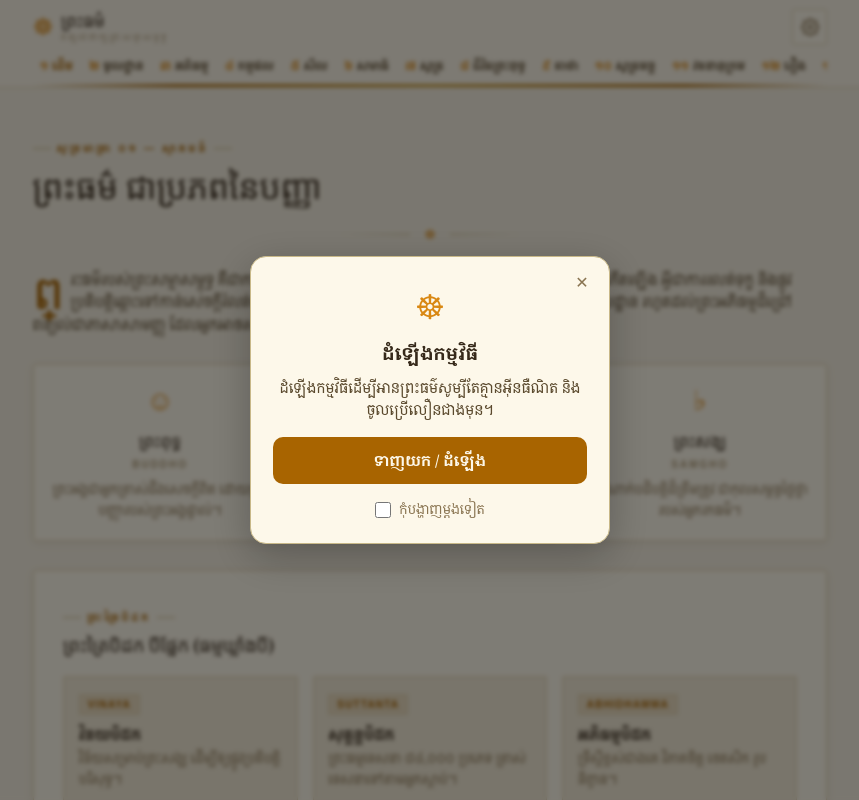
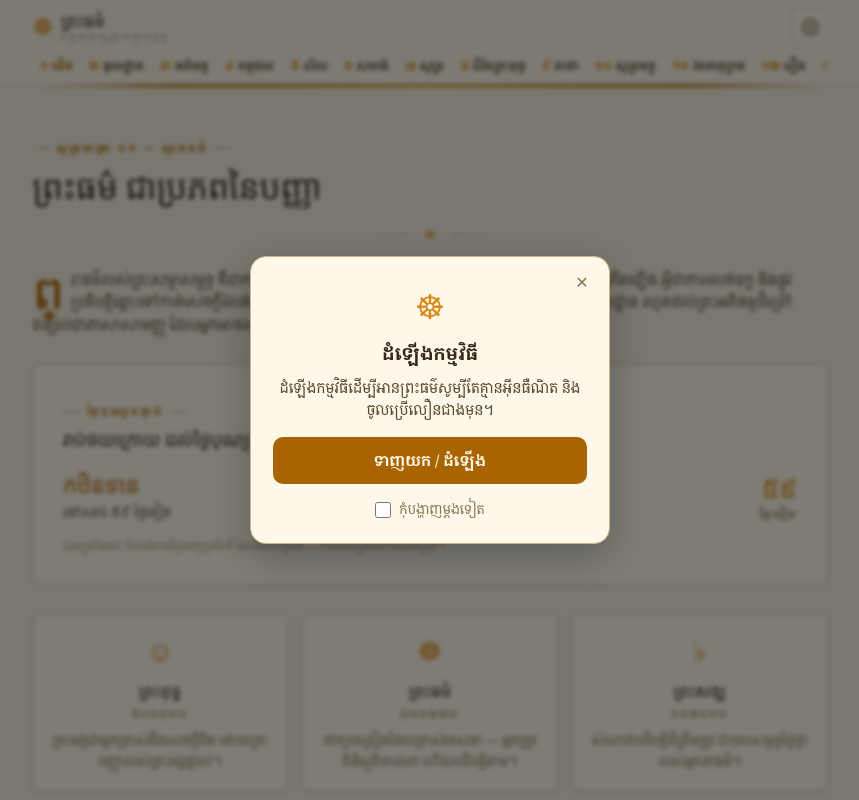
Before and after one commit to NgoytryLyhuor/buddha-dhamma, a Vue app: page / in a window 1280 px wide. Shown: the top 800 px of the page, without its empty margins (210-1069 px from the left). Built offline with nearby package versions, Linux system fonts and the light colour scheme; a web font is replaced by a local one.

Commit message:
Feature: quote of the day (date-seeded) + festival countdown card on Home

```diff
--- /dev/null
+++ b/src/components/FestivalCountdownCard.vue
@@ -0,0 +1,58 @@
+<template>
+  <div v-if="countdown" class="card-paper p-6 md:p-8 mt-8">
+    <p class="chapter-label">{{ t('ថ្ងៃបុណ្យបន្ទាប់', 'NEXT FESTIVAL') }}</p>
+    <h3 class="font-display text-xl mt-2" :style="{ color: 'var(--ink)' }">
+      {{ t('រាប់ថយក្រោយ ដល់ថ្ងៃបុណ្យ', 'Countdown to the Next Festival') }}
+    </h3>
+
+    <div class="flex items-center justify-between gap-4 mt-5 flex-wrap">
+      <div>
+        <p class="font-display text-2xl" :style="{ color: 'var(--accent)' }">{{ t(countdown.km, countdown.en) }}</p>
+        <p v-if="!countdown.today" class="mt-1 text-sm" :style="{ color: 'var(--ink-soft)' }">
+          {{ t(remainingKm, remainingEn) }}
+        </p>
+        <p v-else class="mt-1 text-sm font-bold" :style="{ color: 'var(--accent-bright)' }">
+          {{ t('ថ្ងៃនេះ!', 'Today!') }}
+        </p>
+      </div>
+
+      <div class="text-right">
+        <p class="text-2xl md:text-3xl font-display" :style="{ color: 'var(--accent-bright)' }">
+          {{ countdown.today ? t('ថ្ងៃនេះ', 'Today') : daysKh }}
+        </p>
+        <p v-if="!countdown.today" class="text-[10px] font-bold tracking-[0.18em] uppercase mt-1" :style="{ color: 'var(--ink-muted)' }">
+          {{ t('ថ្ងៃទៀត', 'DAYS TO GO') }}
+        </p>
+      </div>
+    </div>
+
+    <p class="text-[11px] mt-4 leading-relaxed" :style="{ color: 'var(--ink-faint)' }">
+      {{ t('បុណ្យទាំងនេះ កំណត់តាមថ្ងៃពេញបូណ៌មី នៃបដិទិនចន្ទគតិ — កាលបរិច្ឆេទជាការប៉ាន់ស្មាន។', 'These festivals follow the lunar full moon; the exact date may shift slightly each year.') }}
+    </p>
+  </div>
+</template>
+
+<script setup>
+import { computed } from 'vue'
+import { useLanguage } from '../composables/useLanguage'
+import { useFestivalCountdown } from '../composables/useFestivalCountdown'
+
+const { t } = useLanguage()
+const { countdown } = useFestivalCountdown()
+
+const khDigits = ['០', '១', '២', '៣', '៤', '៥', '៦', '៧', '៨', '៩']
+function khNum(n) {
+  return String(n).split('').map(d => khDigits[Number(d)]).join('')
+}
+
+const daysKh = computed(() => khNum(countdown.value ? countdown.value.days : 0))
+
+const remainingKm = computed(() => {
+  const d = countdown.value ? countdown.value.days : 0
+  return `នៅសល់ ${khNum(d)} ថ្ងៃទៀត`
+})
+const remainingEn = computed(() => {
+  const d = countdown.value ? countdown.value.days : 0
+  return `${d} day${d === 1 ? '' : 's'} to go`
+})
+</script>
--- /dev/null
+++ b/src/composables/useFestivalCountdown.js
@@ -0,0 +1,74 @@
+import { ref, computed, onBeforeUnmount, onMounted } from 'vue'
+
+// Khmer festivals follow the lunar full-moon, so Gregorian dates shift yearly.
+// These are the observed/expected full-moon dates for the upcoming cycles.
+// Index: [Māgha, Vesākha, Āsāḷha, Vassa start, Kaṭhina]
+const FESTIVAL_DATES = [
+  { year: 2026, map: [
+    { km: 'មាឃបូជា', en: 'Māgha Pūjā', date: '2026-03-03' },
+    { km: 'វិសាខបូជា', en: 'Vesākha Pūjā', date: '2026-05-01' },
+    { km: 'អាសាឡ្ហបូជា', en: 'Āsāḷha Pūjā', date: '2026-07-29' },
+    { km: 'ព្រះវស្សា', en: 'Vassa (Rains)', date: '2026-07-30' },
+    { km: 'កឋិនទាន', en: 'Kaṭhina', date: '2026-10-26' },
+  ]},
+  { year: 2027, map: [
+    { km: 'មាឃបូជា', en: 'Māgha Pūjā', date: '2027-02-22' },
+    { km: 'វិសាខបូជា', en: 'Vesākha Pūjā', date: '2027-05-20' },
+    { km: 'អាសាឡ្ហបូជា', en: 'Āsāḷha Pūjā', date: '2027-07-19' },
+    { km: 'ព្រះវស្សា', en: 'Vassa (Rains)', date: '2027-07-20' },
+    { km: 'កឋិនទាន', en: 'Kaṭhina', date: '2027-10-16' },
+  ]},
+]
+
+function parse(d) {
+  return new Date(d + 'T00:00:00')
+}
+
+function startOfToday() {
+  const d = new Date()
+  d.setHours(0, 0, 0, 0)
+  return d
+}
+
+function allFestivals() {
+  const out = []
+  const nowYear = new Date().getFullYear()
+  for (const { year, map } of FESTIVAL_DATES) {
+    if (year < nowYear - 1 || year > nowYear + 1) continue
+    for (const f of map) out.push({ ...f, ts: parse(f.date).getTime() })
+  }
+  return out.sort((a, b) => a.ts - b.ts)
+}
+
+export function useFestivalCountdown() {
+  const now = ref(Date.now())
+  let timer = null
+
+  function update() { now.value = startOfToday().getTime() }
+  function start() {
+    update()
+    timer = setInterval(() => {
+      // re-check every hour; day boundary is enough but cheap to run
+      update()
+    }, 3600 * 1000)
+  }
+  function stop() { if (timer) { clearInterval(timer); timer = null } }
+
+  onMounted(start)
+  onBeforeUnmount(stop)
+
+  const countdown = computed(() => {
+    const t0 = startOfToday().getTime()
+    const list = allFestivals()
+    let next = null
+    for (const f of list) {
+      if (f.ts >= t0) { next = f; break }
+    }
+    if (!next) return null
+    const days = Math.round((next.ts - t0) / 86400000)
+    const today = days === 0
+    return { km: next.km, en: next.en, date: next.date, days, today, ts: next.ts }
+  })
+
+  return { countdown }
+}
--- a/src/composables/useRandomQuote.js
+++ b/src/composables/useRandomQuote.js
@@ -2,6 +2,14 @@ import { ref, onBeforeUnmount } from 'vue'
 import { dhammaQuotes } from '../data/dhammaQuotes'
 
 let clearTimer = null
+
+// Deterministic index for a given day, so the first quote of the day is stable
+// (a true "quote of the day") while "Another" still swaps freely.
+function dayIndex() {
+  const now = new Date()
+  const seed = now.getFullYear() * 10000 + (now.getMonth() + 1) * 100 + now.getDate()
+  return Math.abs(seed) % dhammaQuotes.length
+}
 
 export function useRandomQuote() {
   const last = ref(-1)
@@ -28,7 +36,10 @@ export function useRandomQuote() {
 
   onBeforeUnmount(() => { if (clearTimer) clearTimeout(clearTimer) })
 
-  next()
+  // Start with the day's quote, then let "Another" swap to a random one.
+  const today = dayIndex()
+  last.value = today
+  quote.value = dhammaQuotes[today]
 
   return { quote, next, shareText }
 }
--- a/src/views/HomeView.vue
+++ b/src/views/HomeView.vue
@@ -9,6 +9,9 @@
     <p class="mt-5 text-[15px] md:text-base drop-cap leading-loose" :style="{ color: 'var(--ink-soft)' }">
       {{ t('ព្រះធម៌របស់ព្រះសម្មាសម្ពុទ្ធ គឺជាការបង្រៀនពីការពិតនៃជីវិត ៖ អ្វីជាទុក្ខ (សេចក្តីលំបាក) ហេតុអ្វីទុក្ខកើតឡើង អ្វីជាការរលត់ទុក្ខ និងផ្លូវប្រតិបត្តិឆ្ពោះទៅកាន់សេចក្តីរំលត់ទុក្ខ។ វេបសាយនេះប្រមូលផ្តុំខ្លឹមសារសំខាន់ៗ ចាប់ពីធម៌វិន័យមូលដ្ឋាន រហូតដល់ព្រះអភិធម្មដ៏ជ្រៅ ពន្យល់ជាភាសាសាមញ្ញ ដែលអ្នកអាចសាកល្បងដោយខ្លួនឯងបាន។', 'The Buddha\'s Teaching is the truth of life: what suffering is, why it arises, how it ends, and the path leading to its end. This site gathers the essence — from basic discipline to the profound Abhidhamma — explained in plain words you can verify yourself.') }}
     </p>
+
+    <!-- Festival countdown -->
+    <FestivalCountdownCard />
 
     <!-- Three Jewels -->
     <div class="grid md:grid-cols-3 gap-4 mt-8">
@@ -77,6 +80,7 @@ import { ref, onMounted, onBeforeUnmount, watch } from 'vue'
 import { Chart, registerables } from 'chart.js'
 import { useTheme } from '../composables/useTheme'
 import { useLanguage } from '../composables/useLanguage'
+import FestivalCountdownCard from '../components/FestivalCountdownCard.vue'
 
 Chart.register(...registerables)
 const { theme, getChartColors } = useTheme()
```
